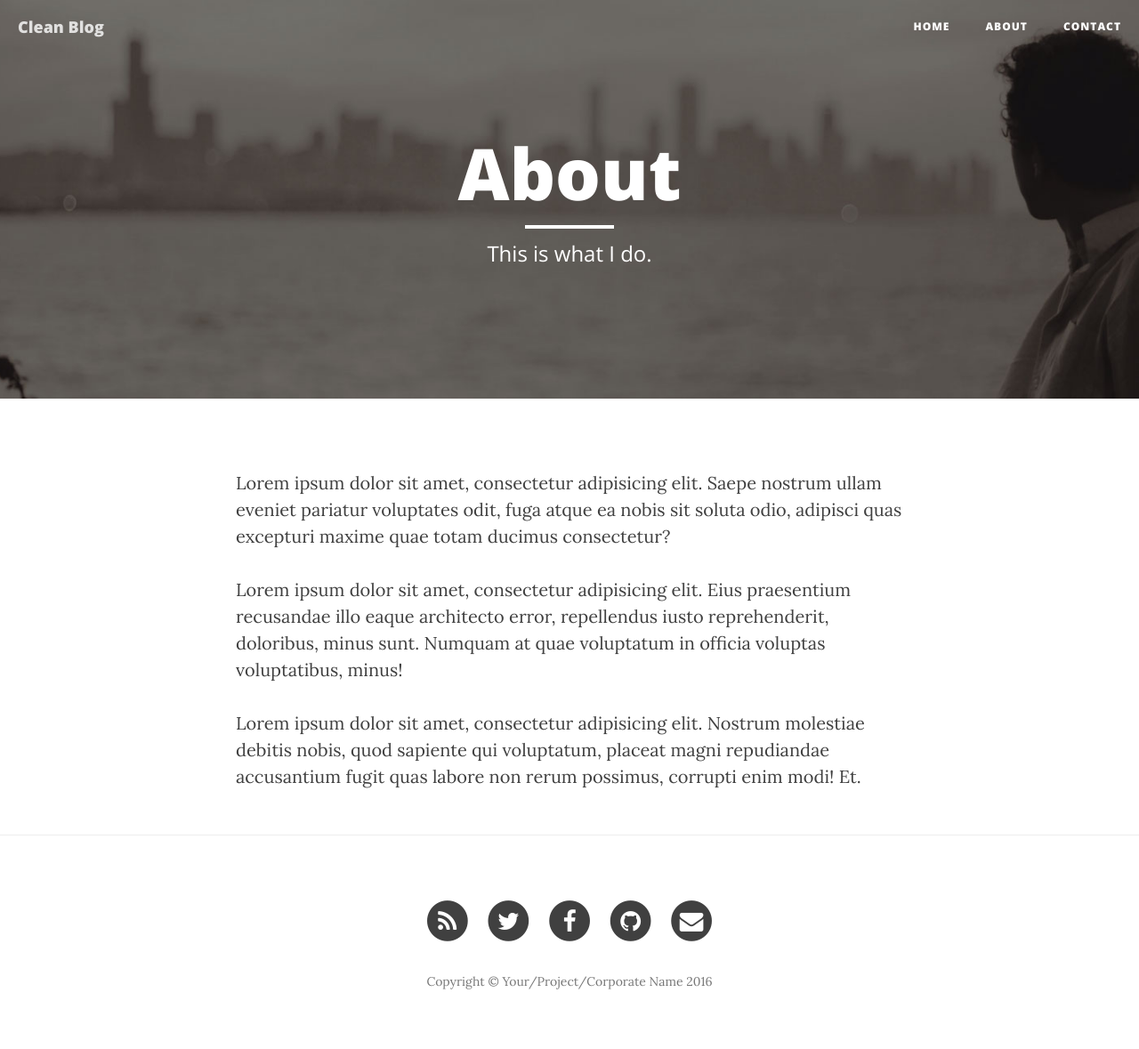
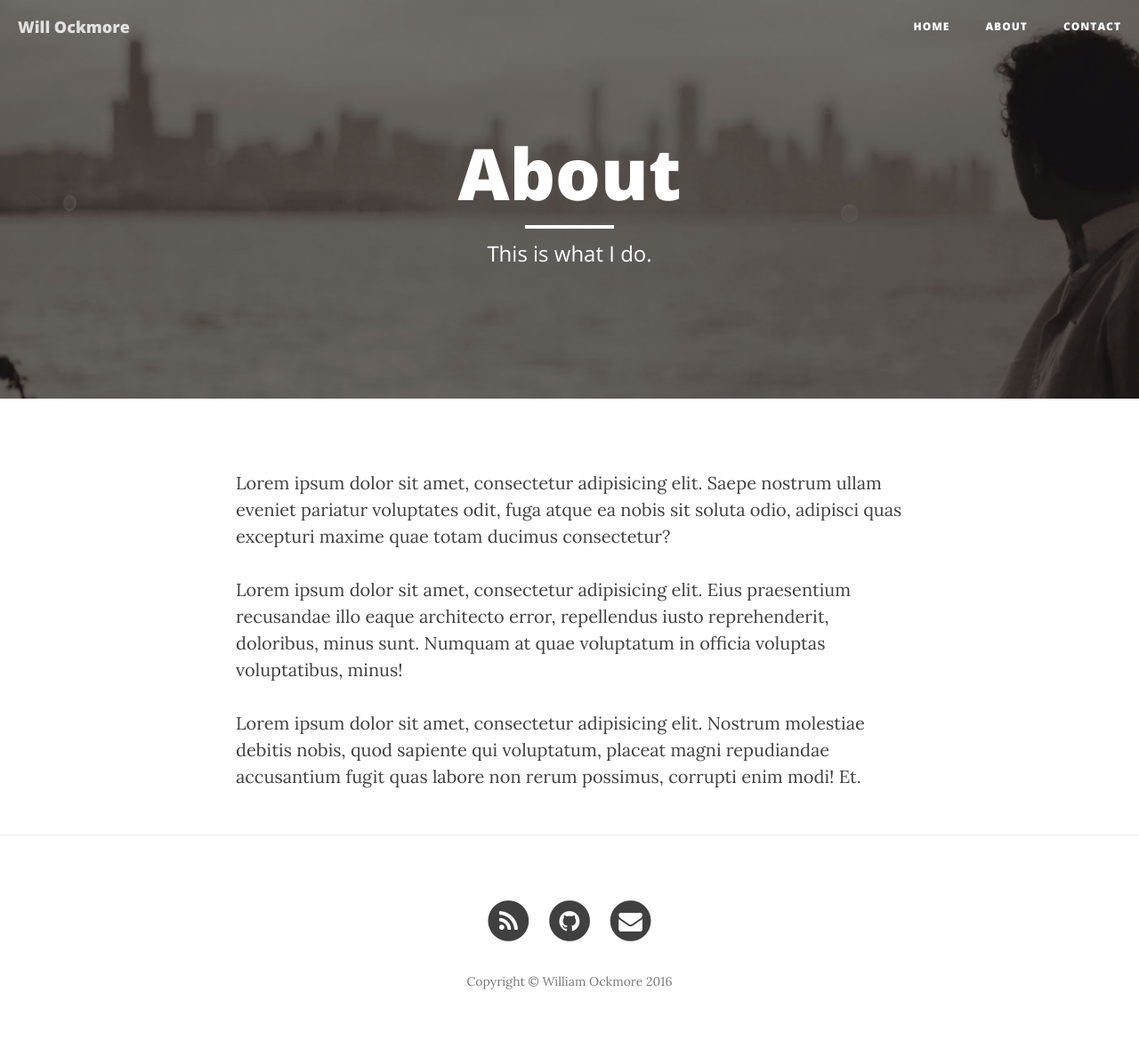
Before and after one commit to will-ockmore/will-ockmore.github.io, a Jekyll site: the page built from about.html, in a window 1280 px wide. Shown: the whole page at 89% size. Built offline with Jekyll 4.4.1, drawn with Linux system fonts in a browser that asks for light colours; nearby versions of some CDN libraries.

Commit message:
personalising

```diff
--- a/_config.yml
+++ b/_config.yml
@@ -1,15 +1,15 @@
 # Site settings
-title: Clean Blog
+title: Will Ockmore
 header-img: img/home-bg.jpg
-email: your-email@yourdomain.com
-copyright_name: Your/Project/Corporate Name
+email: will.ockmore@gmail.com
+copyright_name: William Ockmore
 description: "Write your site description here. It will be used as your sites meta description as well!"
 baseurl: ""
 url: "http://yourdomain.com"
-twitter_username: SBootstrap
-github_username:  davidtmiller
-facebook_username:  IronSummitMedia
-email_username:  your-email@yourdomain.com
+twitter_username:
+github_username:  will-ockmore
+facebook_username:
+email_username:  will.ockmore@gmail.com
 
 # Google Analytics
 # To enable google analytics, uncomment below line with a valid Google Tracking ID
--- a/index.html
+++ b/index.html
@@ -1,6 +1,6 @@
 ---
 layout: page
-description: "A Clean Blog Theme by Start Bootstrap"
+description: "A loose collection of ideas and ramblings"
 ---
 
 {% for post in paginator.posts %}
```
